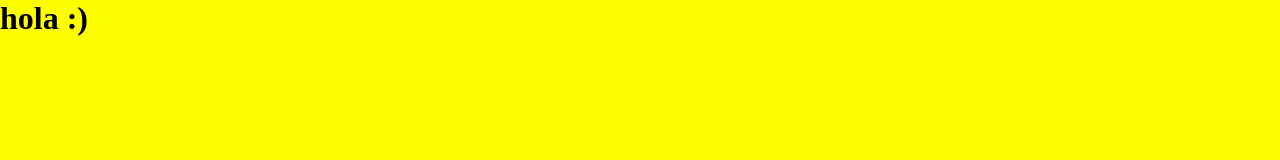
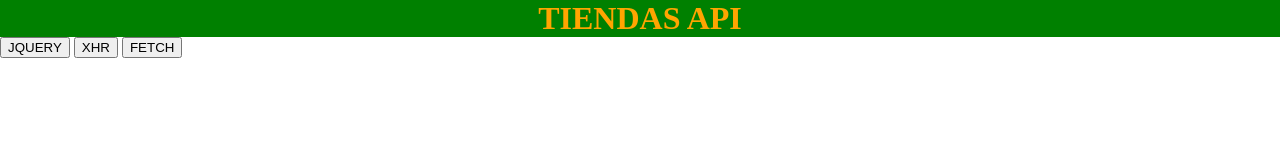
Before and after one commit to ririchi2/TIENDA-API, a website: page index.html in a window 1280 px wide. Drawn offline with Linux system fonts and the light colour scheme.

Commit message:
changes index.html

```diff
--- a/css/styles.scss
+++ b/css/styles.scss
@@ -7,6 +7,10 @@
     margin: 0px;
 }
 
-body {
-    background-color: yellow;
+header {
+    background-color: green;
+    color: orange;
 }
+h1 {
+    text-align: center;
+}
--- a/index.html
+++ b/index.html
@@ -8,6 +8,15 @@
     <link rel="stylesheet" href="css/styles.css">
 </head>
 <body>
-    <h1>hola :)</h1>
+    <header>
+        <h1>TIENDAS API</h1>
+    </header>
+    <main>
+        <section>
+            <input type="button" value="JQUERY">
+            <input type="button" value="XHR">
+            <input type="button" value="FETCH">
+        </section>
+    </main>
 </body>
 </html>
```
Also changed, not shown: css/styles.css.
